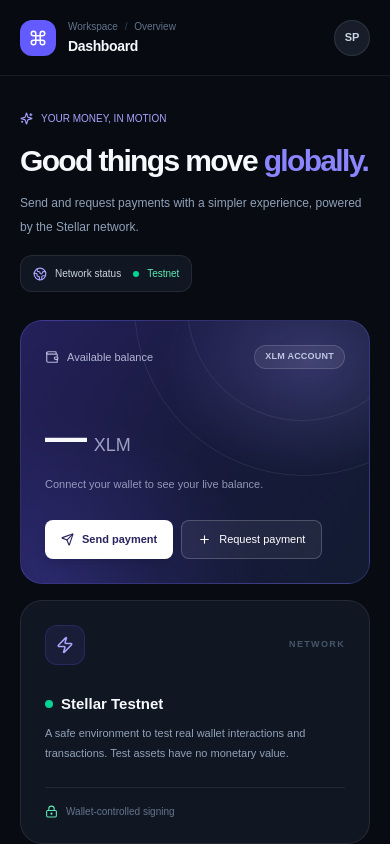
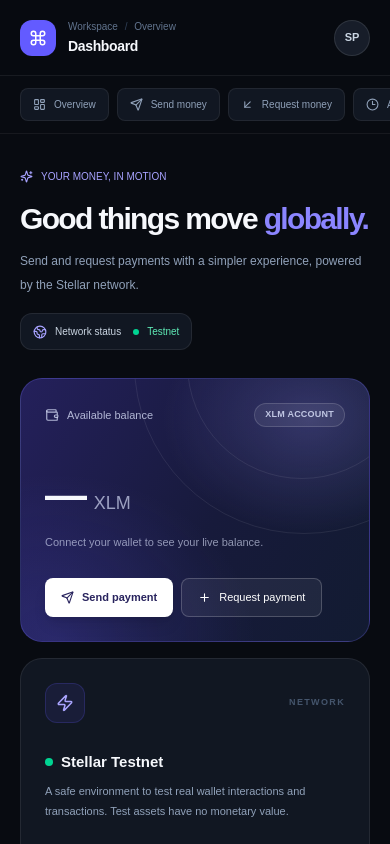
Before and after one commit to ibnmarzuk/stellarpay, a Next.js app: page / in a window 390 px wide. Shown: the top 844 px of the page. Built offline with nearby package versions, Linux system fonts and the light colour scheme; what @stellar/stellar-sdk would draw is missing.

Commit message:
Add responsive mobile workspace navigation

```diff
--- a/src/app/page.tsx
+++ b/src/app/page.tsx
@@ -100,6 +100,11 @@ export default function Home() {
               <span className="grid size-9 place-items-center rounded-full border border-white/10 bg-[#171d29] text-[11px] font-semibold text-slate-300">SP</span>
             </div>
           </header>
+          <nav className="flex gap-2 overflow-x-auto border-b border-white/[0.06] px-5 py-3 lg:hidden sm:px-8">
+            {navigation.map(({ label, href, icon: Icon }) => (
+              <a key={label} href={href} className="inline-flex shrink-0 items-center gap-2 rounded-lg border border-white/[0.07] bg-[#111722] px-3 py-2 text-[10px] font-medium text-slate-400 transition hover:border-[#635bff]/40 hover:text-white"><Icon size={13} />{label}</a>
+            ))}
+          </nav>
 
           <div id="overview" className="mx-auto max-w-[1320px] space-y-7 px-5 py-8 sm:px-8 lg:px-10 lg:py-10">
             <div className="flex flex-wrap items-end justify-between gap-4">
```
